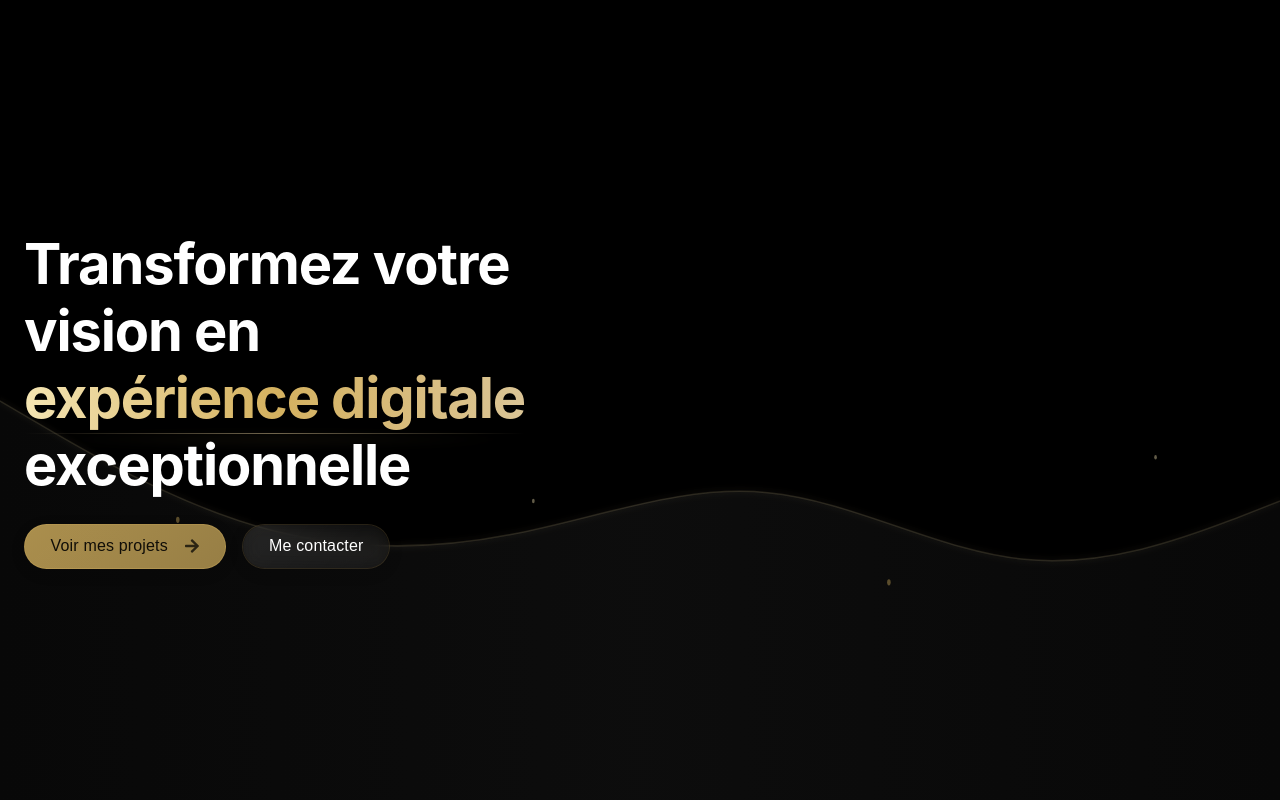
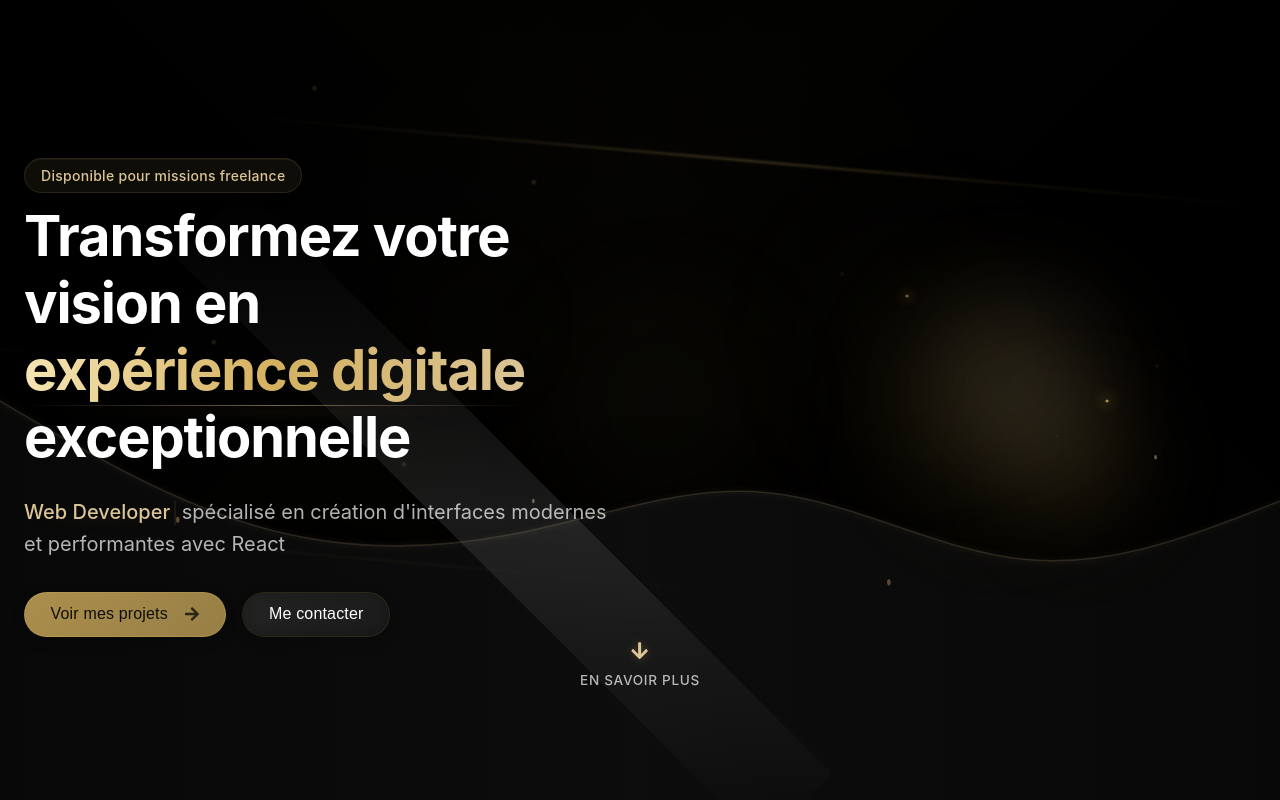
Before and after one commit to Jerome-Dubos/portfolio, a React (Vite) app: page / in a window 1280 px wide. Shown: the top 800 px of the page. Built offline with nearby package versions, Linux system fonts and the light colour scheme.

Commit message:
Reintegration effets background

```diff
--- a/src/components/Banner/Banner.jsx
+++ b/src/components/Banner/Banner.jsx
@@ -24,8 +24,45 @@ const Banner = () => {
     }
   }, [typewriter]);
 
+  // Animation variants
+  const fadeInUp = {
+    hidden: { opacity: 0, y: 20 },
+    visible: { opacity: 1, y: 0, transition: { duration: 0.6 } }
+  };
+
+  // Fonction pour défiler vers la section suivante
+  const scrollToNextSection = () => {
+    const nextSection = document.querySelector('.banner').nextElementSibling;
+    if (nextSection) {
+      nextSection.scrollIntoView({ behavior: 'smooth' });
+    }
+  };
+
+  // Délai pour l'indicateur de défilement
+  const getScrollIndicatorDelay = () => {
+    return 1.2; // Délai en secondes
+  };
+
   return (
     <section className="banner">
+      {/* Effets background */}
+      <div className="glow-orb"></div>
+      <div className="glow-orb secondary"></div>
+      <div className="glow-orb tertiary"></div>
+      <div className="golden-mist"></div>
+      <div className="immersive-effects">
+        <div className="flow-line flow-line-1"></div>
+        <div className="flow-line flow-line-2"></div>
+        <div className="flow-line flow-line-3"></div>
+        <div className="particle-container">
+          {[...Array(20)].map((_, index) => (
+            <div key={index} className={`particle particle-${index + 1}`}></div>
+          ))}
+        </div>
+        <div className="light-pulse"></div>
+        <div className="digital-waves"></div>
+      </div>
+
       <div className="container banner-container">
         <motion.div
           className="banner-content"
@@ -33,11 +70,21 @@ const Banner = () => {
           animate="visible"
           variants={{ visible: { transition: { staggerChildren: 0.1, delayChildren: 0.3 } } }}
         >
+          <motion.div className="banner-badge" variants={fadeInUp}>
+            <span className="badge">Disponible pour missions freelance</span>
+          </motion.div>
+
           <motion.h1 className="banner-title">
             Transformez votre vision en <br />
             <span className="gradient-text">expérience digitale</span> <br />
             exceptionnelle
           </motion.h1>
+
+          <motion.p className="banner-subtitle" variants={fadeInUp}>
+            <span className="typewriter">{typewriter.text}</span>
+            <span className="cursor"></span>
+            {" spécialisé en création d'interfaces modernes et performantes avec React"}
+          </motion.p>
 
           <motion.div className="banner-cta">
             <motion.button
@@ -59,7 +106,51 @@ const Banner = () => {
             </motion.button>
           </motion.div>
         </motion.div>
+
+        <motion.div
+          className="interactive-glow"
+          initial={{ opacity: 0, scale: 0.8 }}
+          animate={{ opacity: 1, scale: 1 }}
+          transition={{
+            duration: 0.8,
+            delay: 0.4,
+            type: "spring",
+            stiffness: 100
+          }}
+        >
+          <div className="glow-container">
+            <div className="glow-effect main-glow"></div>
+            <div className="glow-effect secondary-glow"></div>
+            <div className="glow-effect accent-glow"></div>
+            <div className="spark-container">
+              {[...Array(8)].map((_, index) => (
+                <div key={index} className={`spark spark-${index + 1}`}></div>
+              ))}
+            </div>
+          </div>
+        </motion.div>
       </div>
+
+      <motion.div
+        className="scroll-indicator"
+        initial={{ opacity: 0 }}
+        animate={{ opacity: 1 }}
+        transition={{ delay: getScrollIndicatorDelay(), duration: 0.8 }}
+        onClick={scrollToNextSection}
+      >
+        <motion.div
+          className="scroll-arrow"
+          animate={{ y: [0, 10, 0] }}
+          transition={{
+            duration: 1.5,
+            repeat: Infinity,
+            repeatType: "loop"
+          }}
+        >
+          <FaArrowDown />
+        </motion.div>
+        <span>En savoir plus</span>
+      </motion.div>
 
       <HeroWave className="banner-wave" />
     </section>
```
